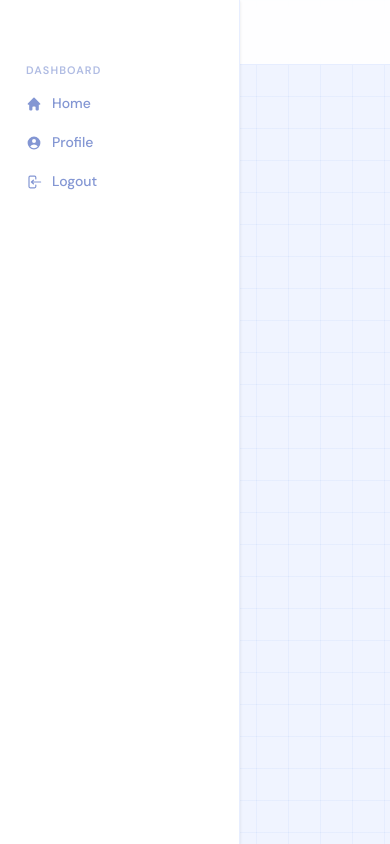
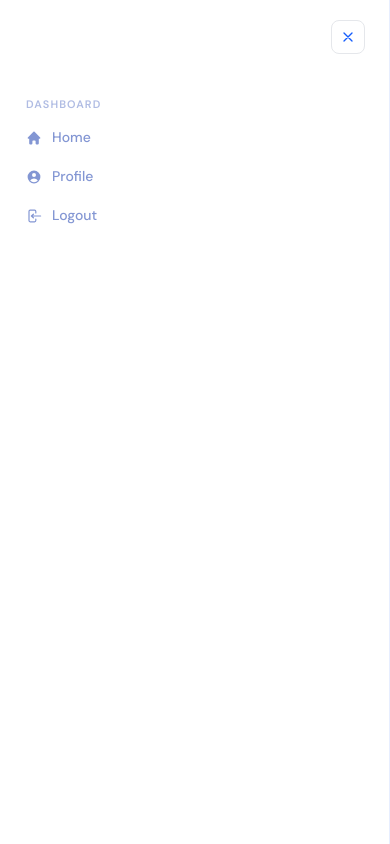
Before and after one commit to tadiyusss/flaskdash, a Flask app: page /dashboard/home in a window 390 px wide. Run offline with Flask 3, Linux system fonts and the light colour scheme; the visitor is signed in with stand-in values (Sample User, id 1); data that the repository does not hold is empty; style sheets or scripts are compiled from the project's sources; parts of the project's set-up code (start-up, migrations or seed data) failed here and were passed over.

Commit message:
removed scroll design and added overflow on base dashboard design

```diff
--- a/core/static/css/dashboard.css
+++ b/core/static/css/dashboard.css
@@ -29,9 +29,6 @@
     .nav-item.active { background: #1e40af; color: #fff; }
     .nav-item.active svg { opacity: 1; }
 
-    ::-webkit-scrollbar { width: 5px; }
-    ::-webkit-scrollbar-track { background: transparent; }
-    ::-webkit-scrollbar-thumb { background: #bfdbfe; border-radius: 9999px; }
 
     tbody tr { transition: background .12s; }
     tbody tr:hover { background: #eff6ff; }
--- a/core/templates/dashboard/base.html
+++ b/core/templates/dashboard/base.html
@@ -18,12 +18,24 @@
     }"
 >
 
+<div
+    x-show="sidebarOpen"
+    x-cloak
+    @click="sidebarOpen = false"
+    class="fixed inset-0 bg-black/30 z-20 md:hidden"
+></div>
+
 <aside
-    class="sidebar w-[240px] bg-white border-r border-blue-600/10 flex flex-col py-5 px-3 fixed top-0 left-0 h-full z-30 shadow-sm transition-transform duration-300 ease-in-out"
+    class="w-screen md:w-[240px] min-h-screen flex-shrink-0 bg-white border-r border-blue-600/10 flex flex-col py-5 px-3 fixed top-0 left-0 h-full z-30 shadow-sm transition-transform duration-300 ease-in-out"
     :class="sidebarOpen ? 'translate-x-0' : '-translate-x-full'"
 >
 	<div class="flex items-center gap-3 px-3 mb-6">
 		<span class="brand text-lg text-blue-800">{{ g.settings['site_title'] }}</span>
+        <button @click="sidebarOpen = false" class="ml-auto md:hidden border border-gray-200 p-2 rounded-lg hover:bg-gray-100 transition">
+            <svg class="w-4 h-4 text-blue-600" fill="none" stroke="currentColor" stroke-width="2" viewBox="0 0 24 24">
+                <path stroke-linecap="round" d="M6 18L18 6M6 6l12 12"/>
+            </svg>
+        </button>
 	</div>
 
     {% for category in get_sidebar() %}
@@ -39,7 +51,7 @@
     {% endfor %}
 </aside>
 
-<main class="flex-1 min-h-screen" :class="sidebarOpen ? 'ml-[240px]' : 'ml-0'">
+<main class="flex-1 min-h-screen min-w-0 w-full overflow-x-hidden" :class="sidebarOpen ? 'md:ml-[240px]' : 'ml-0'">
     <header class="sticky top-0 z-20 bg-white/90 backdrop-blur border-b border-blue-600/10 px-8 py-4 flex items-center justify-between">
 		<div class="flex items-center gap-3">
 			<button @click="sidebarOpen = !sidebarOpen" class="btn btn-ghost p-2 rounded-lg">
@@ -52,7 +64,7 @@
 			</div>
 		</div>
 	</header>
-    <div class="p-4">
+    <div class="p-4 min-w-0 overflow-x-hidden">
         {% block main %}{% endblock %}
     </div>
 </main>
```
